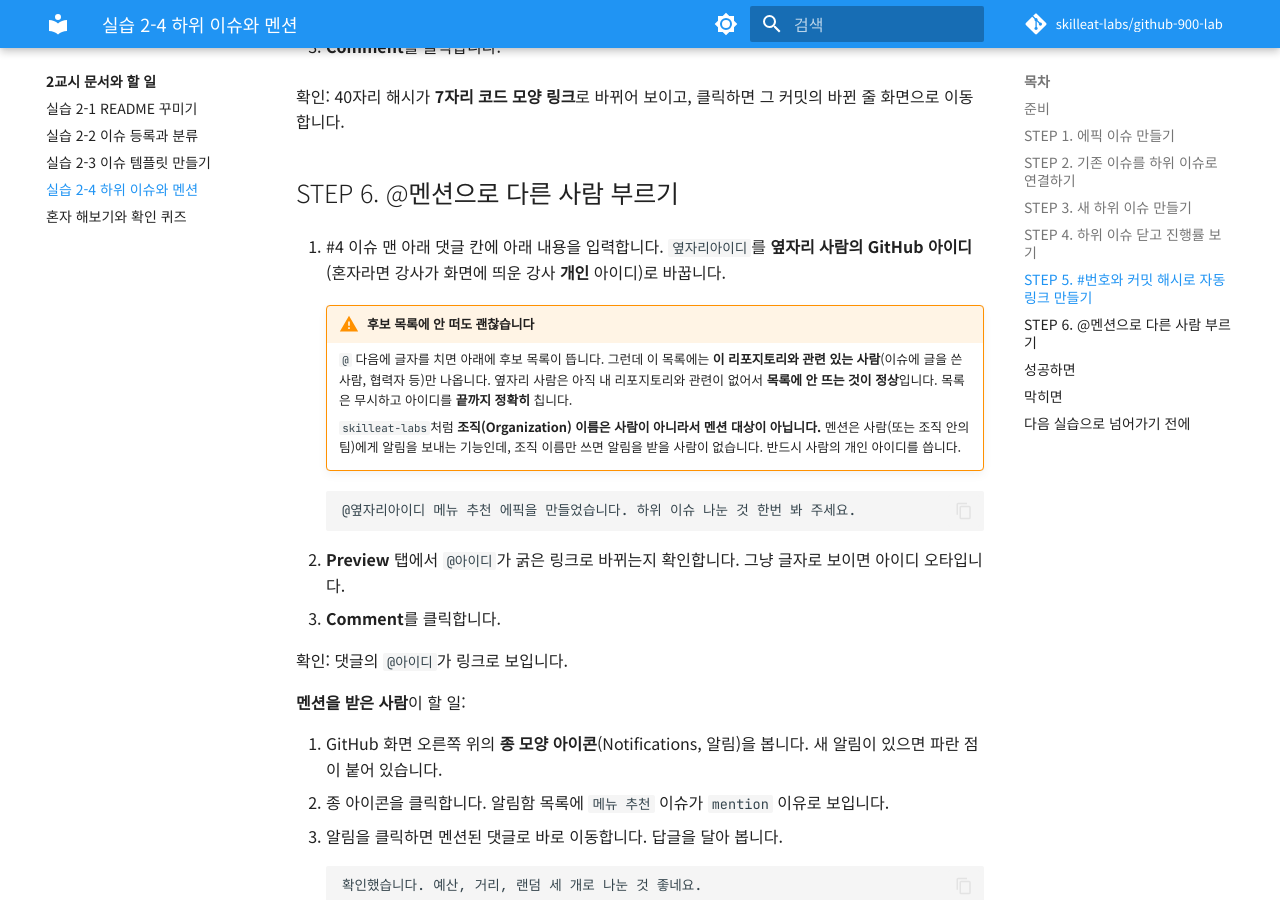
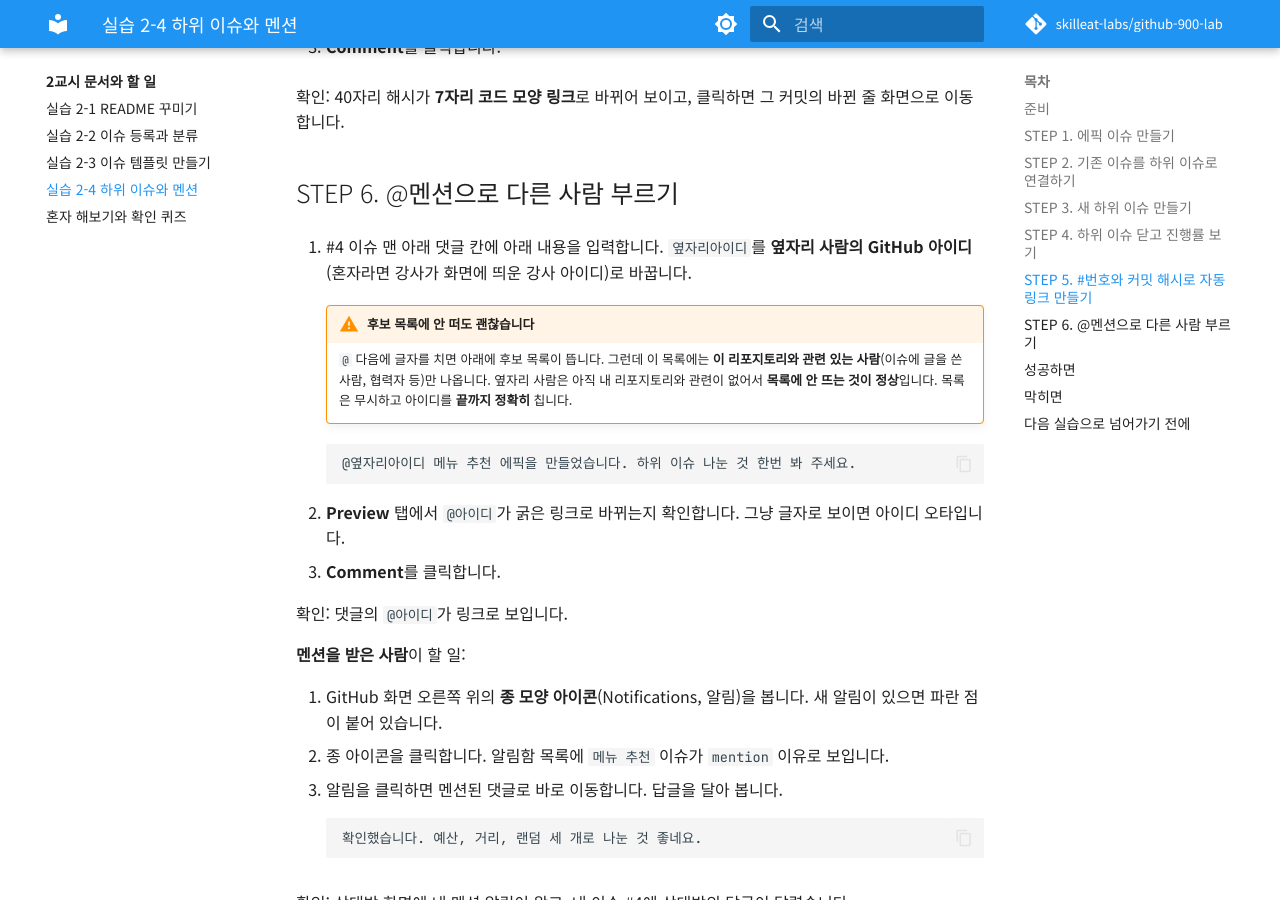
Before and after one commit to hyongsu/github-900-lab, an MkDocs documentation site: the page built from docs/class2/lab-4.md, in a window 1280 px wide and 900 px high, scrolled down 5427 px. Built offline with MkDocs 1.6.1 and Material for MkDocs 9.7.7, drawn with Linux system fonts in a browser that asks for light colours; comment, search, counter and statistics services are not loaded.

Commit message:
skilleat-labs를 조직 계정이라고 잘못 쓴 문장 바로잡기 (실제는 개인 계정)
Co-Authored-By: Claude Opus 5.5 <noreply@anthropic.com>

````diff
--- a/docs/class2/lab-4.md
+++ b/docs/class2/lab-4.md
@@ -161,12 +161,10 @@ flowchart TD
 
 ## STEP 6. @멘션으로 다른 사람 부르기
 
-1. \#4 이슈 맨 아래 댓글 칸에 아래 내용을 입력합니다. `옆자리아이디`를 **옆자리 사람의 GitHub 아이디**(혼자라면 강사가 화면에 띄운 강사 **개인** 아이디)로 바꿉니다.
+1. \#4 이슈 맨 아래 댓글 칸에 아래 내용을 입력합니다. `옆자리아이디`를 **옆자리 사람의 GitHub 아이디**(혼자라면 강사가 화면에 띄운 강사 아이디)로 바꿉니다.
 
     !!! warning "후보 목록에 안 떠도 괜찮습니다"
         `@` 다음에 글자를 치면 아래에 후보 목록이 뜹니다. 그런데 이 목록에는 **이 리포지토리와 관련 있는 사람**(이슈에 글을 쓴 사람, 협력자 등)만 나옵니다. 옆자리 사람은 아직 내 리포지토리와 관련이 없어서 **목록에 안 뜨는 것이 정상**입니다. 목록은 무시하고 아이디를 **끝까지 정확히** 칩니다.
-
-        `skilleat-labs`처럼 **조직(Organization) 이름은 사람이 아니라서 멘션 대상이 아닙니다.** 멘션은 사람(또는 조직 안의 팀)에게 알림을 보내는 기능인데, 조직 이름만 쓰면 알림을 받을 사람이 없습니다. 반드시 사람의 개인 아이디를 씁니다.
 
     ```text
     @옆자리아이디 메뉴 추천 에픽을 만들었습니다. 하위 이슈 나눈 것 한번 봐 주세요.
@@ -214,7 +212,7 @@ flowchart TD
     아이디 오타입니다. 상대방에게 오른쪽 위 프로필 사진을 눌러 정확한 아이디를 다시 확인받습니다. 댓글은 오른쪽 위 **...** → **Edit**로 고칠 수 있습니다. 단, 이미 보낸 댓글을 고쳐서 넣은 멘션은 알림이 가지 않을 수 있으니 새 댓글로 다시 멘션합니다.
 
 ??? failure "@를 치고 아이디를 입력해도 후보 목록에 안 나옵니다"
-    정상입니다. 후보 목록에는 이 리포지토리와 관련 있는 사람만 나옵니다. 아이디를 끝까지 정확히 치고 **Preview**에서 링크로 바뀌는지만 확인합니다. `skilleat-labs` 같은 조직 이름은 사람이 아니라서 써도 알림을 받을 사람이 없습니다. 강사나 옆자리 사람의 **개인 아이디**를 씁니다.
+    정상입니다. 후보 목록에는 이 리포지토리와 관련 있는 사람만 나옵니다. 아이디를 끝까지 정확히 치고 **Preview**에서 링크로 바뀌는지만 확인합니다.
 
 ??? failure "멘션을 받았는데 종 아이콘에 아무것도 없습니다"
     1분 정도 기다린 뒤 새로고침합니다. 알림함 왼쪽의 **Inbox**가 선택되어 있는지 확인합니다. 알림이 메일로만 가도록 설정한 경우도 있으니 메일함도 확인합니다. 그래도 없으면 3교시에 협력자로 초대한 뒤 다시 해 봅니다.
````
Also changed, not shown: docs/appendix/instructor.md (+1 -1 lines), docs/class1/index.md (+1 -1 lines), docs/class1/lab-2.md (+1 -1 lines).
